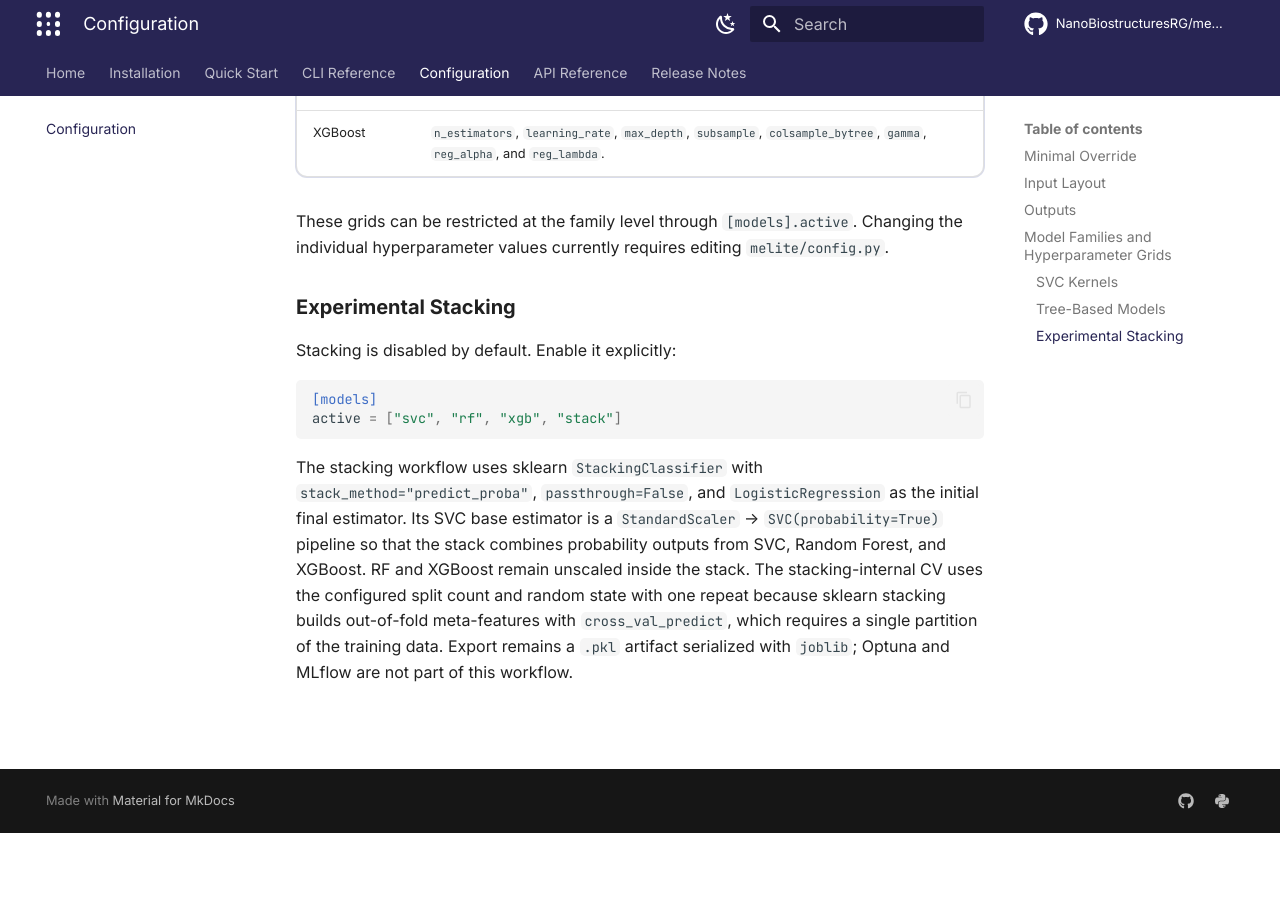
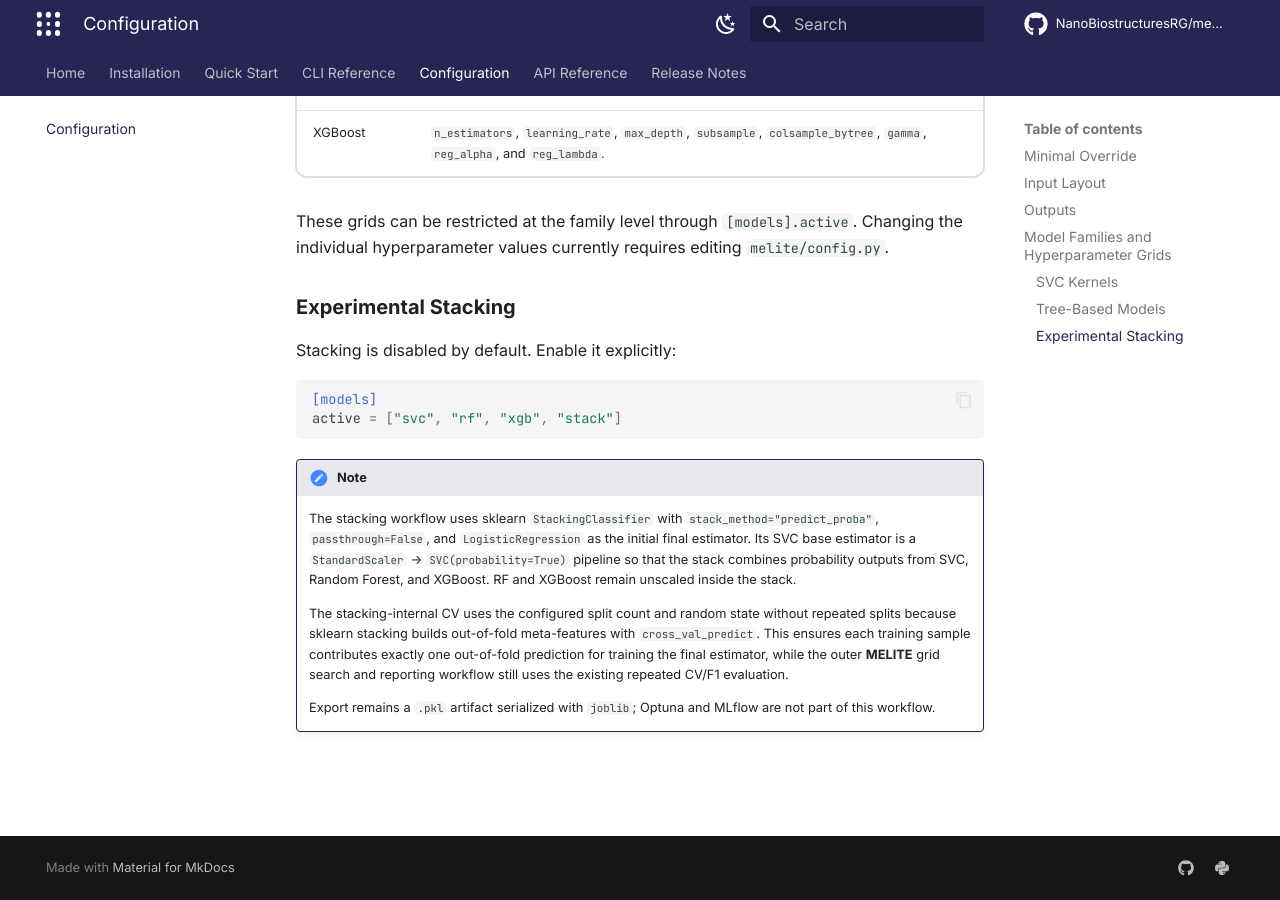
Before and after one commit to NanoBiostructuresRG/melite, an MkDocs documentation site: the page built from docs/configuration.md, in a window 1280 px wide and 900 px high, scrolled down 4003 px. Built offline with MkDocs 1.6.1 and Material for MkDocs 9.7.7, drawn with Linux system fonts in a browser that asks for light colours; comment, search, counter and statistics services are not loaded; before the commit the page ends 4836 px from its top, so only the background shows below that.

Commit message:
docs: clarify stacking internal cross-validation

````diff
--- a/docs/configuration.md
+++ b/docs/configuration.md
@@ -177,13 +177,20 @@ Stacking is disabled by default. Enable it explicitly:
 active = ["svc", "rf", "xgb", "stack"]
 ```
 
-The stacking workflow uses sklearn `StackingClassifier` with
-`stack_method="predict_proba"`, `passthrough=False`, and `LogisticRegression`
-as the initial final estimator. Its SVC base estimator is a
-`StandardScaler` -> `SVC(probability=True)` pipeline so that the stack combines
-probability outputs from SVC, Random Forest, and XGBoost. RF and XGBoost remain
-unscaled inside the stack. The stacking-internal CV uses the configured split
-count and random state with one repeat because sklearn stacking builds
-out-of-fold meta-features with `cross_val_predict`, which requires a single
-partition of the training data. Export remains a `.pkl` artifact serialized
-with `joblib`; Optuna and MLflow are not part of this workflow.
+!!! note
+    The stacking workflow uses sklearn `StackingClassifier` with
+    `stack_method="predict_proba"`, `passthrough=False`, and `LogisticRegression`
+    as the initial final estimator. Its SVC base estimator is a
+    `StandardScaler` -> `SVC(probability=True)` pipeline so that the stack combines
+    probability outputs from SVC, Random Forest, and XGBoost. RF and XGBoost remain
+    unscaled inside the stack.
+
+    The stacking-internal CV uses the configured split count and random state
+    without repeated splits because sklearn stacking builds out-of-fold
+    meta-features with `cross_val_predict`. This ensures each training sample
+    contributes exactly one out-of-fold prediction for training the final
+    estimator, while the outer **MELITE** grid search and reporting workflow
+    still uses the existing repeated CV/F1 evaluation.
+
+    Export remains a `.pkl` artifact serialized with `joblib`; Optuna and
+    MLflow are not part of this workflow.
````
